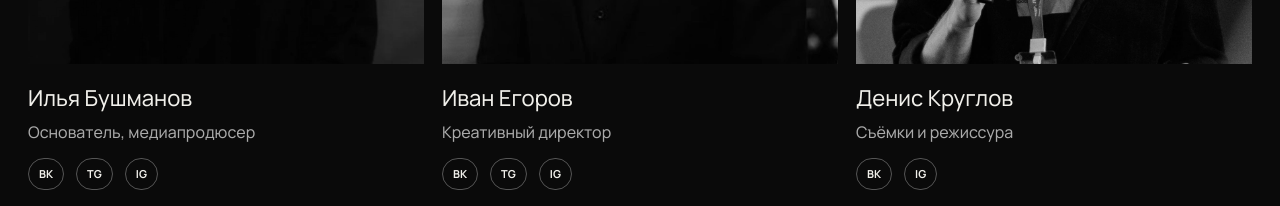
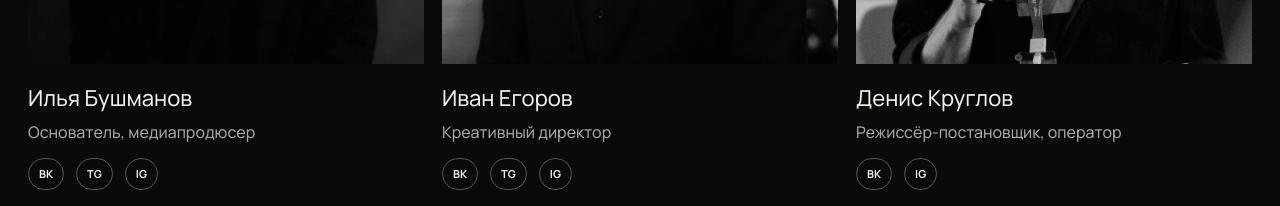
Before and after one commit to biakib/plohospal-production, a Next.js app: page / in a window 1280 px wide. Shown: the part 6960-7166 px from the top of the page. Built offline with nearby package versions, Linux system fonts and the light colour scheme.

Commit message:
Style Denis Kruglov role as directing director and camera operator

```diff
--- a/app/HomePage.tsx
+++ b/app/HomePage.tsx
@@ -32,7 +32,7 @@ const formats = [
 const team = [
   { name: "Илья Бушманов", role: "Основатель, медиапродюсер", image: `${root}/assets/ilya-bushmanov-new.webp`, links: [["ВК", "https://vk.com/bimperv"], ["TG", "https://t.me/bimperv"], ["IG", "https://www.instagram.com/bimperv"]] },
   { name: "Иван Егоров", role: "Креативный директор", image: `${root}/assets/ivan-egorov-new.webp`, links: [["ВК", "https://vk.com/vanzep"], ["TG", "https://t.me/vanzep"], ["IG", "https://www.instagram.com/ivanegorov"]] },
-  { name: "Денис Круглов", role: "Съёмки и режиссура", image: `${root}/assets/denis-kruglov-new.webp`, links: [["ВК", "https://vk.ru/motherfackers1"], ["IG", "https://www.instagram.com/kds_video_prod"]] },
+  { name: "Денис Круглов", role: "Режиссёр-постановщик, оператор", image: `${root}/assets/denis-kruglov-new.webp`, links: [["ВК", "https://vk.ru/motherfackers1"], ["IG", "https://www.instagram.com/kds_video_prod"]] },
   { name: "Артур Рякин", role: "Продюсер постпродакшна", image: `${root}/assets/artur-ryakin.webp`, links: [["ВК", "https://vk.ru/honeykut"]] },
   { name: "Илья Кузьмицкий", role: "Специалист по внедрению ИИ-технологий и обучению нейросетям", image: `${root}/assets/ilya-kuzmitsky.webp`, links: [["ВК", "https://vk.ru/neuro_ilya"], ["TG", "https://t.me/Neuro_Ilya"]] },
   { name: "Лиона Филь", role: "Руководитель направления актёрского и ораторского мастерства", image: `${root}/assets/liona-fil-portrait-v2.webp`, links: [["ВК", "https://vk.com/lionkas"], ["TG", "https://t.me/lionaelle"], ["IG", "https://www.instagram.com/lionaelle"]] },
```
Also changed, not shown: 15 other files (tests, documents, lock files or other folders).
